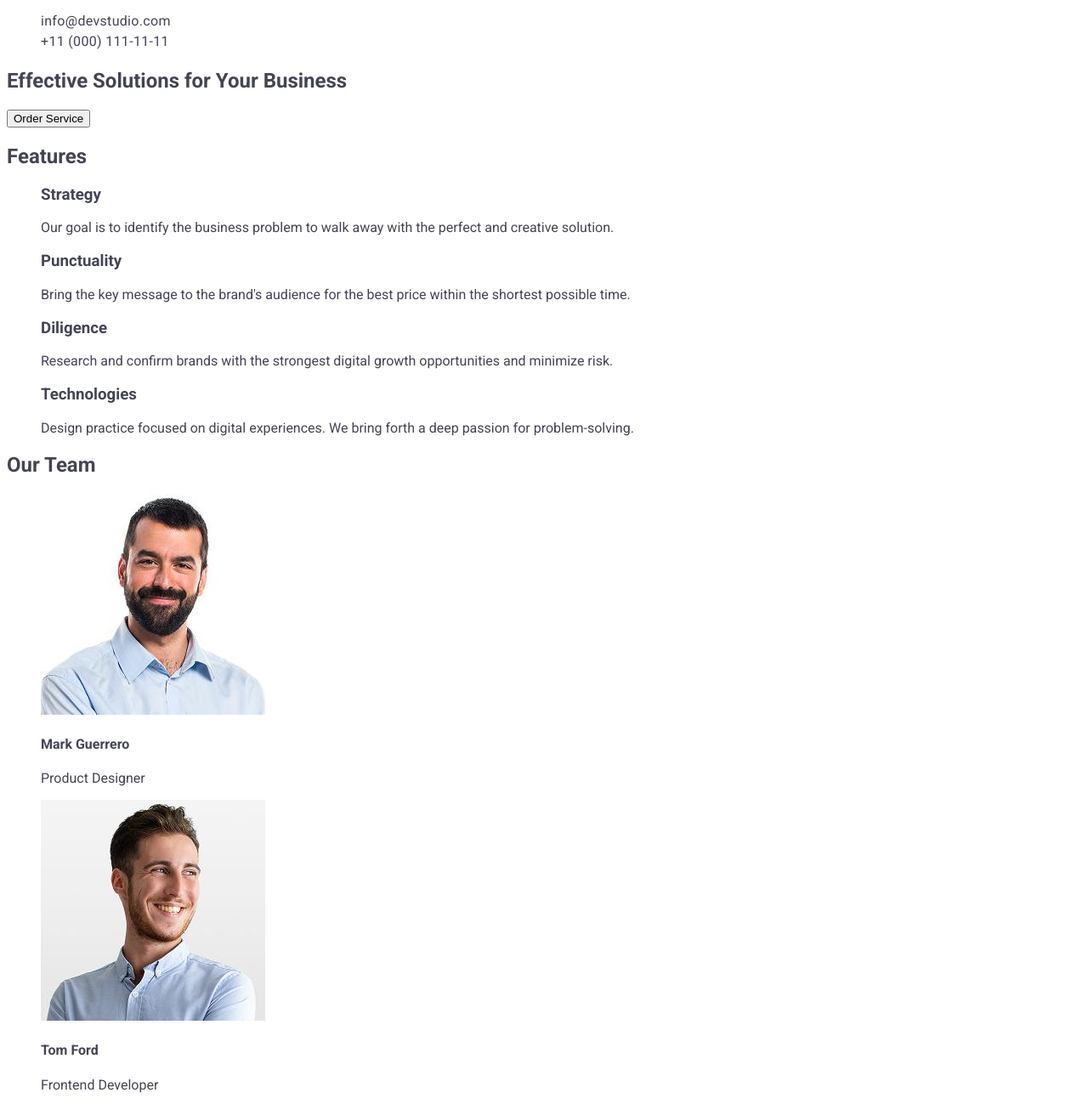
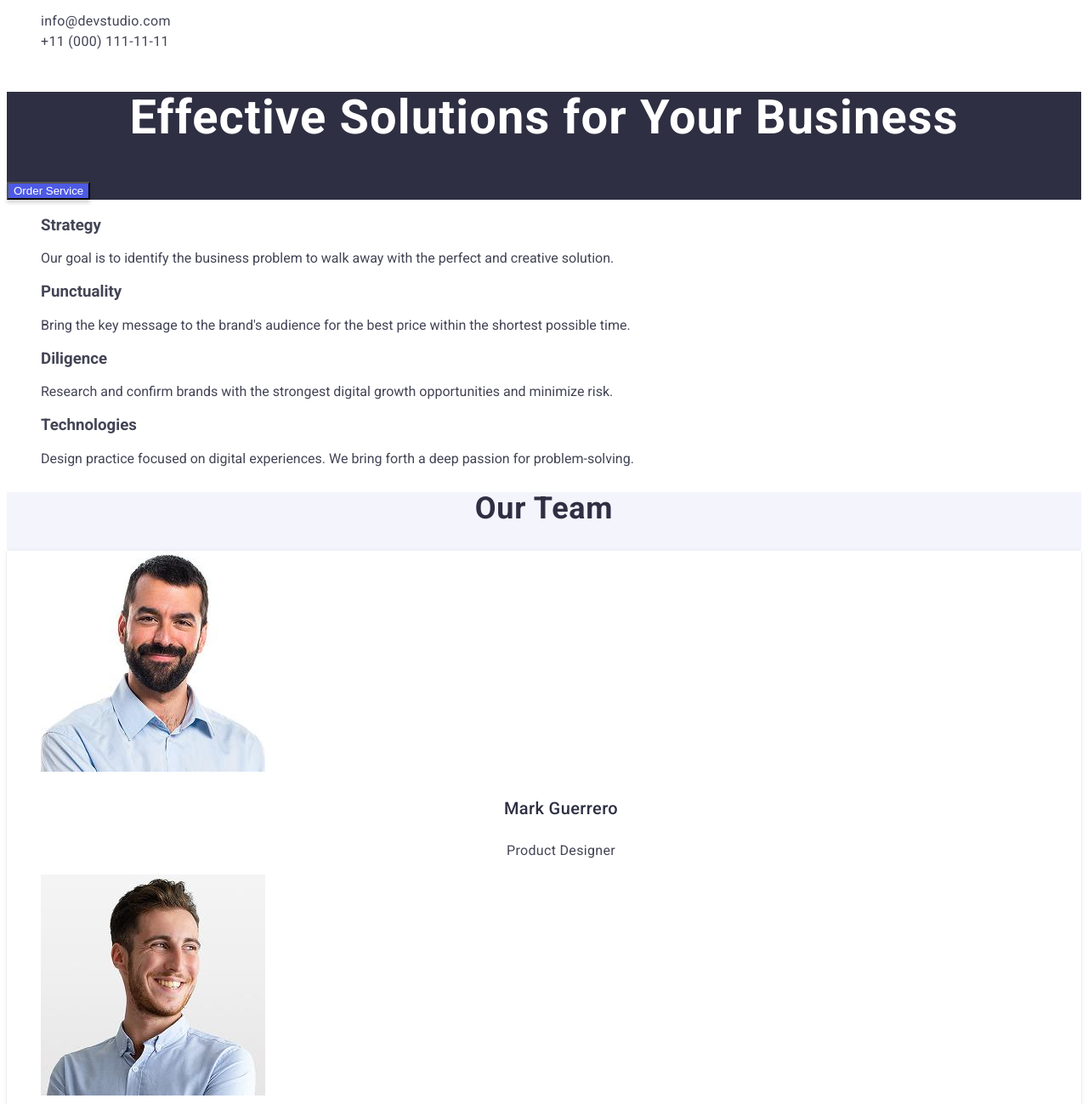
Before and after one commit to voronayana/goit-markup-hw-02, a plain HTML site: page index.html in a window 1280 px wide. Shown: the part 120-1419 px from the top of the page at 85% size. Drawn offline with Linux system fonts and the light colour scheme.

Commit message:
new styles

```diff
--- a/css/styles.css
+++ b/css/styles.css
@@ -30,6 +30,27 @@ color: #4d5ae5;
     color: #f4f4fd;
 }
 
+.main-title {
+    background-color: #2e2f42;
+}
+.main-text {
+font-weight: 700;
+font-size: 56px;
+line-height: 1.07143;
+letter-spacing: 0.02em;
+text-align: center;
+color: #fff;
+}
+.main-btn {
+box-shadow: 0 4px 4px 0 rgba(0, 0, 0, 0.15);
+background: #4d5ae5;
+color: #fff;
+}
+.main-btn:hover {
+background: #404bbf;
+}
+
+
 .nav-link {
 font-weight: 500;
 font-size: 16px;
@@ -56,6 +77,40 @@ letter-spacing: 0.02em;
 color: #434455;
 }
 
+.page-team {
+background: #f4f4fd;
+}
+.team-title {
+font-weight: 700;
+font-size: 36px;
+line-height: 1.1;
+letter-spacing: 0.02em;
+text-align: center;
+color: #2e2f42
+}
+.team-list {
+box-shadow: 0 2px 1px 0 rgba(46, 47, 66, 0.08), 0 1px 1px 0 rgba(46, 47, 66, 0.16), 0 1px 6px 0 rgba(46, 47, 66, 0.08);
+background: #fff;
+}
+
+.team-name {
+font-weight: 500;
+font-size: 20px;
+line-height: 1.2;
+letter-spacing: 0.02em;
+text-align: center;
+color: #2e2f42;
+}
+
+.team-text {
+font-weight: 400;
+font-size: 16px;
+line-height: 1.5;
+letter-spacing: 0.02em;
+text-align: center;
+color: #434455;
+}
+
 .page-footer {
     background-color: #2e2f42;
 }
--- a/index.html
+++ b/index.html
@@ -18,11 +18,11 @@
 
     <header class="page-header">
         <nav class="header-nav">
-        <a class="logo header-logo" href="/index.html" >Web<span class="logo-part">Studio</span></a>
+        <a class="logo header-logo" href="/index.html">Web<span class="logo-part">Studio</span></a>
         <ul class="nav-list">
             <li class="nav-item"><a class="nav-link" href="./index.html" >Studio</a></li>
-            <li class="nav-item"><a class="nav-link" href="Portfolio" >Portfolio</a></li>
-            <li class="nav-item"><a  class="nav-link" href="Contacts" >Contacts</a></li>
+            <li class="nav-item"><a class="nav-link" href="" >Portfolio</a></li>
+            <li class="nav-item"><a  class="nav-link" href="" >Contacts</a></li>
         </ul>
         </nav>
         <address class="contacts">
@@ -34,13 +34,13 @@
     </header>
     <!--main-->
     <main>
-        <section>
-            <h1>Effective Solutions for Your Business</h1>
-            <button type="button">Order Service</button>
+        <section class="main-title">
+            <h1 class="main-text">Effective Solutions for Your Business</h1>
+            <button class="main-btn" type="button">Order Service</button>
         </section>
     <!--info-->
     <section>
-        <h2>Features</h2>
+
         <ul>
           <li>
             <h3>Strategy</h3>
@@ -61,28 +61,28 @@
         </ul>
     </section>
     <!--hero-->
-    <section>
-        <h2>Our Team</h2>
-        <ul>
-          <li>
+    <section class="page-team">
+        <h2 class="team-title">Our Team</h2>
+        <ul class="team-list">
+          <li class="team-item">
             <img src="./images/img-3.jpg" alt="Mark Guerrero" width="264" height="260">
-            <h4>Mark Guerrero</h4>
-            <p>Product Designer</p>
+            <h4 class="team-name">Mark Guerrero</h4>
+            <p class="team-text">Product Designer</p>
           </li>
-          <li>
+          <li class="team-item">
             <img src="./images/img-2.jpg" alt="Tom Ford" width="264" height="260">
-            <h4>Tom Ford</h4>
-            <p>Frontend Developer</p>
+            <h4 class="team-name">Tom Ford</h4>
+            <p class="team-text">Frontend Developer</p>
           </li>
-          <li>
+          <li class="team-item">
             <img src="./images/img-1.jpg" alt="Camila Garcia" width="264" height="260">
-            <h4>Camila Garcia</h4>
-            <p>Marketing</p>
+            <h4 class="team-name">Camila Garcia</h4>
+            <p class="team-text">Marketing</p>
           </li>
-          <li>
+          <li class="team-item">
             <img src="./images/img.jpg" alt="Daniel Wilson" width="264" height="260">
-            <h4>Daniel Wilson</h4>
-            <p>UI Designer</p>
+            <h4 class="team-name">Daniel Wilson</h4>
+            <p class="team-text">UI Designer</p>
           </li>
         </ul>
     </section>
```
